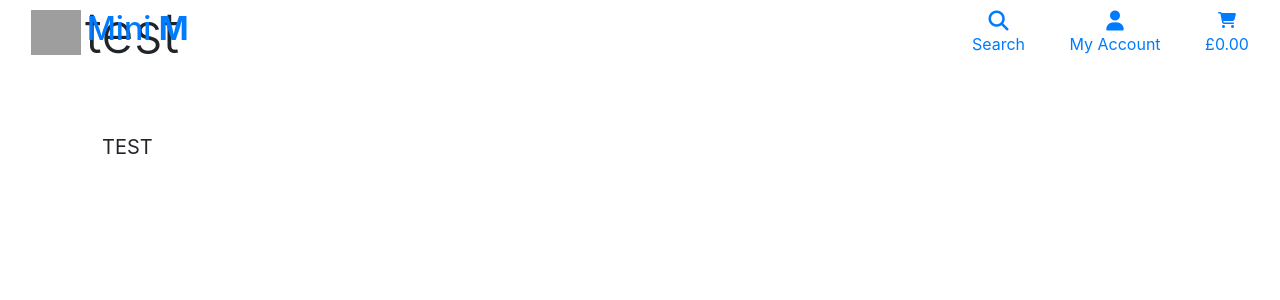
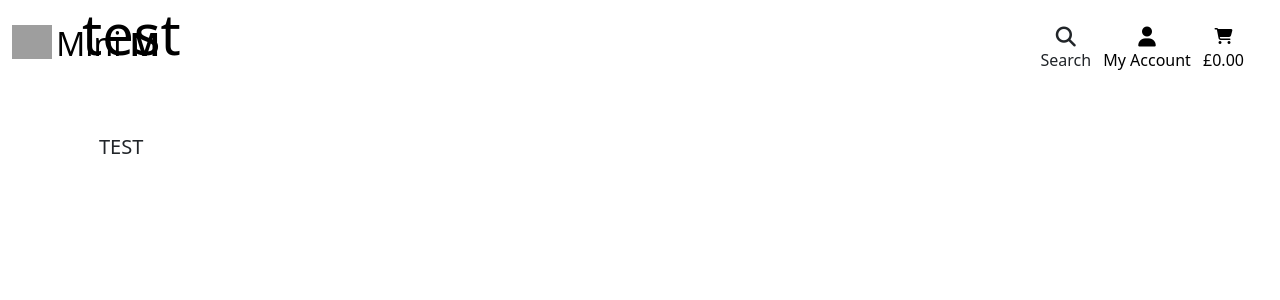
Before and after one commit to Esmael-Pinho/fourth-milestone-project, a Django app: page / in a window 1280 px wide. Shown: the top 300 px of the page. Run offline with Django 3.2, Linux system fonts and the light colour scheme; some libraries are stand-ins or nearby versions; grey boxes are pictures that could not be loaded.

Commit message:
updated bootstrap version

```diff
--- a/templates/base.html
+++ b/templates/base.html
@@ -18,7 +18,7 @@
     {% endblock %}
 
     {% block corecss %}
-    <link rel="stylesheet" href="https://stackpath.bootstrapcdn.com/bootstrap/4.4.1/css/bootstrap.min.css" integrity="sha384-Vkoo8x4CGsO3+Hhxv8T/Q5PaXtkKtu6ug5TOeNV6gBiFeWPGFN9MuhOf23Q9Ifjh" crossorigin="anonymous">
+    <link href="https://cdn.jsdelivr.net/npm/bootstrap@5.3.2/dist/css/bootstrap.min.css" rel="stylesheet" integrity="sha384-T3c6CoIi6uLrA9TneNEoa7RxnatzjcDSCmG1MXxSR1GAsXEV/Dwwykc2MPK8M2HN" crossorigin="anonymous">
     {% endblock %}
 
     {% block extra_css %}
@@ -28,11 +28,11 @@
         <!-- Fontawesome -->
         <script src="https://kit.fontawesome.com/524826ac04.js" crossorigin="anonymous"></script>
         <!-- JQuery -->
-        <script src="https://code.jquery.com/jquery-3.4.1.slim.min.js" integrity="sha384-J6qa4849blE2+poT4WnyKhv5vZF5SrPo0iEjwBvKU7imGFAV0wwj1yYfoRSJoZ+n" crossorigin="anonymous"></script>
+        <script src="https://code.jquery.com/jquery-3.6.4.min.js"></script>
         <!--  -->
         <!-- Bootstrap -->
-        <script src="https://cdn.jsdelivr.net/npm/popper.js@1.16.0/dist/umd/popper.min.js" integrity="sha384-Q6E9RHvbIyZFJoft+2mJbHaEWldlvI9IOYy5n3zV9zzTtmI3UksdQRVvoxMfooAo" crossorigin="anonymous"></script>
-        <script src="https://stackpath.bootstrapcdn.com/bootstrap/4.4.1/js/bootstrap.min.js" integrity="sha384-wfSDF2E50Y2D1uUdj0O3uMBJnjuUD4Ih7YwaYd1iqfktj0Uod8GCExl3Og8ifwB6" crossorigin="anonymous"></script>
+        <script src="https://cdn.jsdelivr.net/npm/@popperjs/core@2.11.8/dist/umd/popper.min.js" integrity="sha384-I7E8VVD/ismYTF4hNIPjVp/Zjvgyol6VFvRkX/vR+Vc4jQkC+hVqc2pM8ODewa9r" crossorigin="anonymous"></script>
+        <script src="https://cdn.jsdelivr.net/npm/bootstrap@5.3.2/dist/js/bootstrap.min.js" integrity="sha384-BBtl+eGJRgqQAUMxJ7pMwbEyER4l1g+O15P+16Ep7Q9Q+zqX6gSbd85u4mG4QzX+" crossorigin="anonymous"></script>
         <!--  -->
     {% endblock %}
 
@@ -44,17 +44,17 @@
   <body>
     <header class="container-fluid fixed-top">
         <div class="row">
-            <div class="col-12 col-lg-4 my-auto py-1 py-lg-0 text-center text-lg-left">
-                <a href="{% url 'home' %}" class="navbar-brand nav-link main-logo-link">
-                    <img src="/docs/4.4/assets/brand/bootstrap-solid.svg" width="50" height="45" class="d-inline-block align-top logo-font text-black my-0" alt="">
+            <div class="col-12 col-lg-4 my-auto py-1 py-lg-0 text-lg-start">
+                <a href="{% url 'home' %}" class="navbar-brand nav-link main-logo-link my-3">
+                    <img src="/docs/4.4/assets/brand/bootstrap-solid.svg" width="40" height="34" class="d-inline-block align-top logo-font text-black" alt="">
                     <h2 class="logo-font text-black my-0 d-inline-block"> Mini<strong class="green"> M</strong></h2>
                 </a>
             </div>
             <div class="col-12 col-lg-4 my-auto py-1 py-lg-0">
 
             </div>
-            <div class="col-12 col-lg-4 my-auto py-1 py-lg-0">
-                <ul class="list-inline list-unstyled text-center text-lg-right my-0">
+            <div class="col-12 col-lg-4 my-auto py-1 py-lg-0 text-lg-end">
+                <ul class="list-inline list-unstyled me-4 mt-4">
                     <li class="list-inline-item dropdown ms-3a">
                         <a class="nav-link" href="#" data-bs-toggle="collapse" data-bs-target="#search-bar" aria-controls="search-bar" aria-expanded="false" aria-label="Search">
                             <div class="text-center icon">
@@ -64,7 +64,7 @@
                         </a>
                     </li>
                     <li class="list-inline-item dropdown">
-                        <a class="text-black nav-link" href="#" id="user-options" data-toggle="dropdown" aria-haspopup="true" aria-expanded="false">
+                        <a class="text-black nav-link" href="#" id="user-options" data-bs-toggle="dropdown" aria-haspopup="true" aria-expanded="false">
                             <div class="text-center">
                                 <div><i class="fas fa-user fa-lg"></i></div>
                                 <p class="my-0">My Account</p>
@@ -100,6 +100,25 @@
                 </ul>
             </div>
         </div>
+
+        <div class="container-fluid collapse" id="search-bar">
+            <div class="row justify-content-center">
+                <div class="col-12 col-sm-10 col-md-8 col-lg-5 my-auto py-1 py-lg-0">
+                    <form method="GET" action="">
+                        <div class="input-group w-100">
+                            <input class="form-control border border-black rounded-0" type="text" name="q" placeholder="Search our site" >
+                            <div class="input-group-append">
+                                <button class="form-control btn btn-black border border-black rounded-0 search-form" type="submit">
+                                    <span class="icon">
+                                        <i class="fas fa-search"></i>
+                                    </span>
+                                </button>
+                            </div>
+                        </div>
+                    </form>
+                </div>
+            </div>
+        </div>
     </header>
 
     {% if messages %}
```
